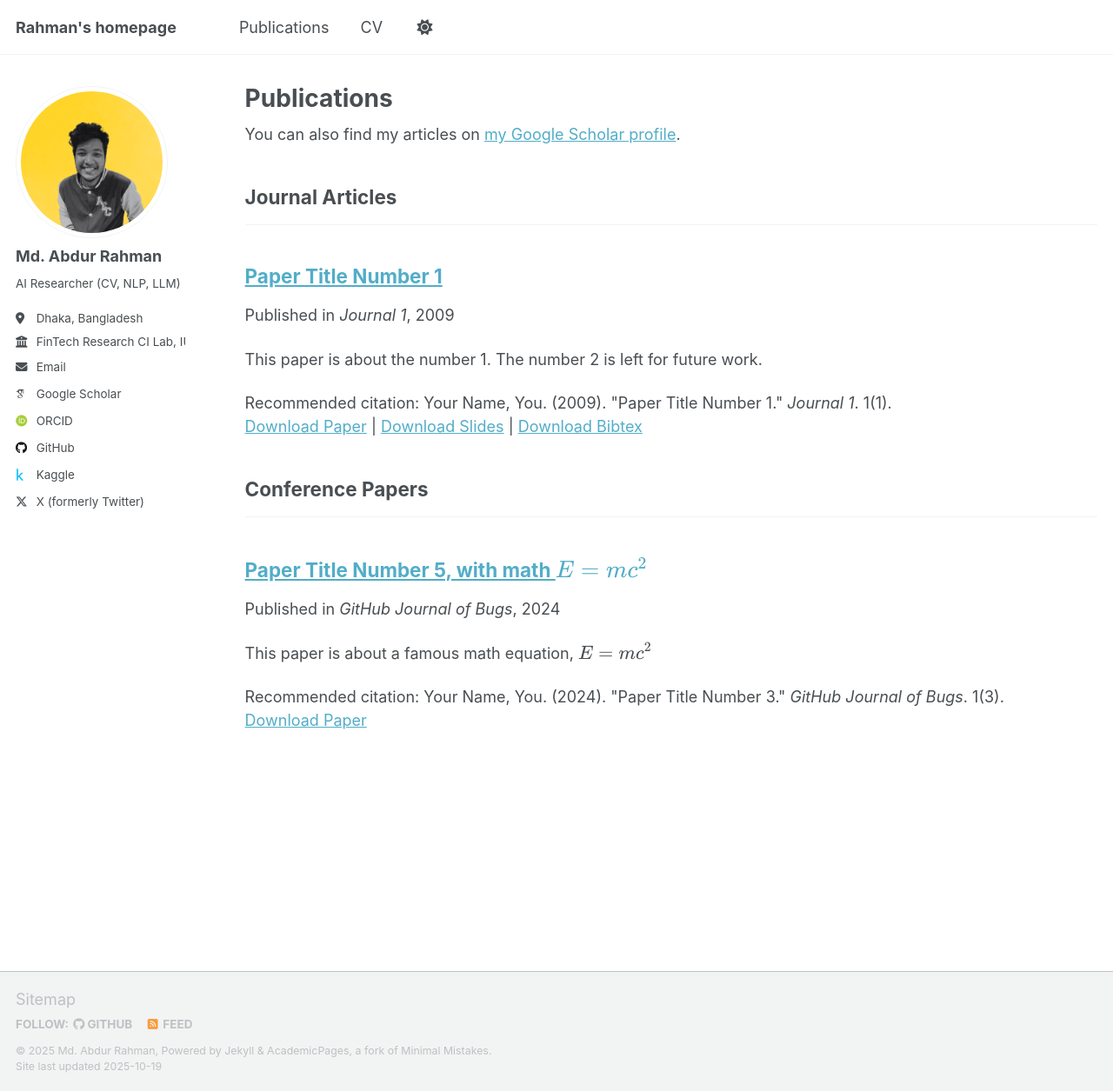
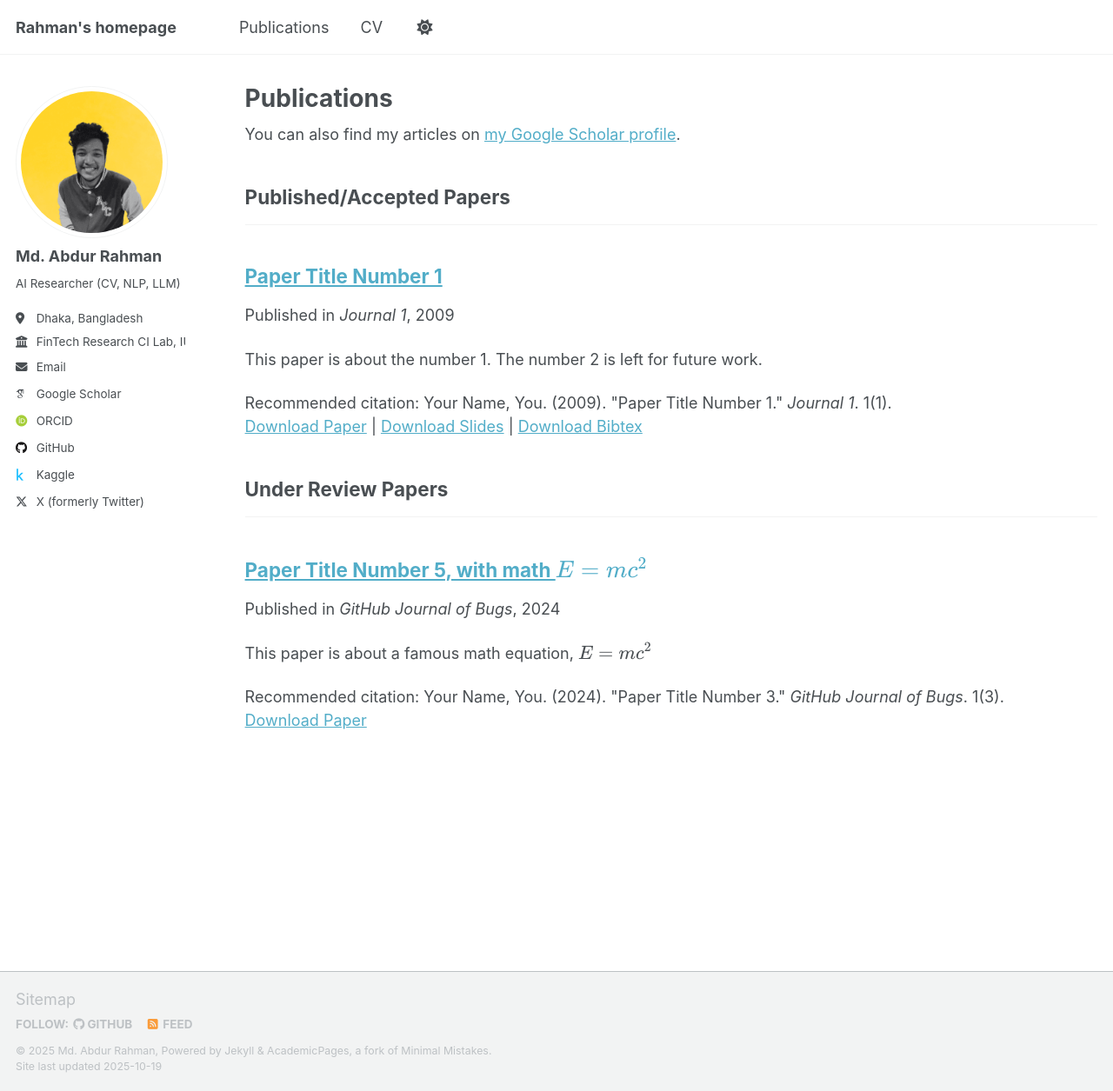
Before and after one commit to borhanitrash/borhanitrash.github.io, a Jekyll site: the page built from _pages/publications.html, in a window 1280 px wide and 1255 px high. Shown: the whole window at 87% size. Built offline with Jekyll 4.4.1, drawn with Linux system fonts in a browser that asks for light colours; some web fonts are replaced; a script that is not in the unit is left out.

Commit message:
Update _config.yml

```diff
--- a/_config.yml
+++ b/_config.yml
@@ -84,9 +84,9 @@ publication_category:
   books:
     title: 'Books'
   manuscripts:
-    title: 'Journal Articles'
+    title: 'Published/Accepted Papers'
   conferences:
-    title: 'Conference Papers'
+    title: 'Under Review Papers'
 
 # Site Settings
 teaser                   :  # filename of teaser fallback teaser image placed in /images/ for social media previews
```
